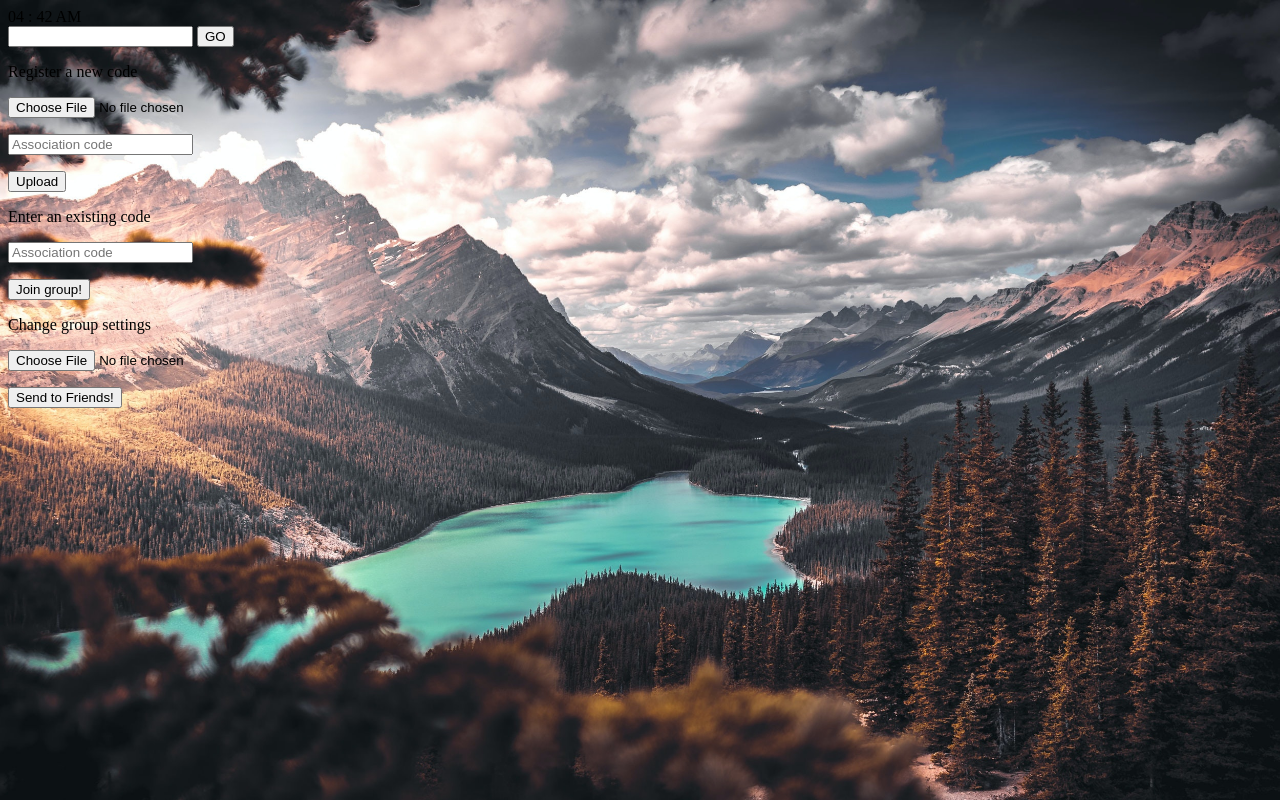
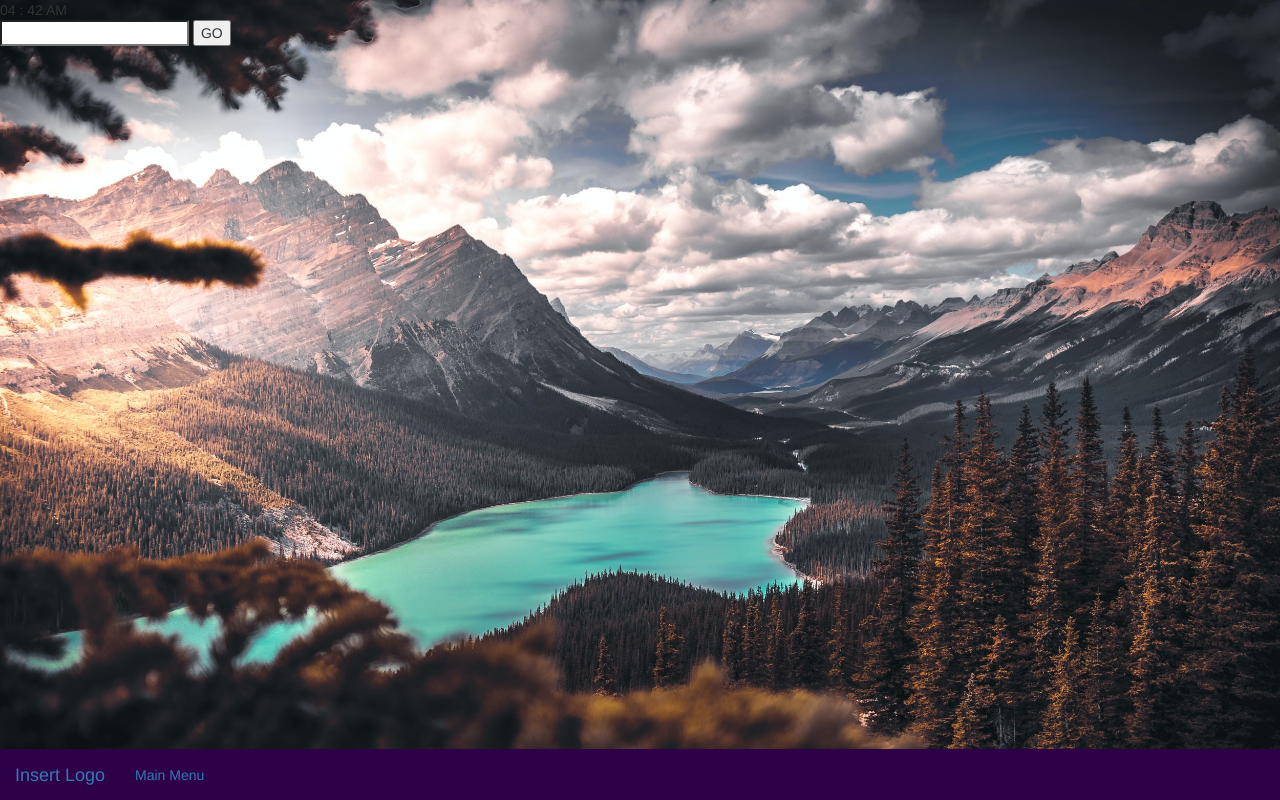
Before and after one commit to nivey25/Chrome-Extension-Project, a Flask app: page / in a window 1280 px wide. Run offline with Flask 2, Linux system fonts and the light colour scheme; data comes from the database, SQL or seed files in the repository; some libraries are stand-ins or nearby versions.

Commit message:
Adding navbar and modal to branch

```diff
--- /dev/null
+++ b/brogeybackdrops/templates/index.css
@@ -0,0 +1,16 @@
+.modal-header, h4, .close {
+    background-color: #5cb85c;
+    color:white !important;
+    text-align: center;
+    font-size: 30px;
+}
+.modal-footer {
+    background-color: #f9f9f9;
+}
+
+input[type=text] {
+    width: 100%;
+    padding: 12px 20px;
+    margin: 8px 0;
+    box-sizing: border-box;
+  }
--- a/brogeybackdrops/templates/index.html
+++ b/brogeybackdrops/templates/index.html
@@ -4,7 +4,12 @@
         <meta charset="UTF-8">
         <meta http-equiv="X-UA-Compatible" content="IE=edge">
         <meta name="viewport" content="width=device-width, initial-scale=1.0">
+        <link rel="stylesheet" href="https://maxcdn.bootstrapcdn.com/bootstrap/3.4.1/css/bootstrap.min.css">
+        <script src="https://ajax.googleapis.com/ajax/libs/jquery/3.6.0/jquery.min.js"></script>
+        <script src="https://maxcdn.bootstrapcdn.com/bootstrap/3.4.1/js/bootstrap.min.js"></script>
+        <link rel="stylesheet" href="index.css">
         <title>BrogeyBackdrops</title>
+
         <style>
             body {
                 background-image: url('../{{ picture[0]["photoPath"] }}');
@@ -13,8 +18,7 @@
                 background-size: cover;
             }
         </style>
-        <!-- Commented bc these files arent in the repo rn but feel free to uncomment when they are! -->
-        <!-- <link rel="stylesheet" href="style.css"> -->
+
     </head>
     <body onload="errorMessage()">
         <script>
@@ -27,7 +31,7 @@
     <body>
         <div id = "digital-clock"> </div>
         <!-- Commented bc these files arent in the repo rn but feel free to uncomment when they are! -->
-        <!-- <script src = "script.js"> </script> -->
+        <!-- <script src = "index.js"> </script> -->
 
         <form role="search" id="form">
             <input type="search" id="query" name="q">
@@ -80,22 +84,60 @@
             }
             Time();
         </script>
+    </body>
 
-        <p>Register a new code</p>
+    <!-- Modal -->
+    <div class="modal fade" id="myModal" role="dialog">
+        <div class="modal-dialog modal-dialog-bottom-right" role="document">
+            <!-- Modal content-->
+            <div class="modal-content">
+                <div class="modal-header" style="padding:20px 20px bold;">
+                    <button type="button" class="close" data-dismiss="modal">&times;</button>
+                    <h4><span class="glyphicon"></span>Main Menu</h4>
+                </div>
+                <div class="modal-body" style="padding:20px 10px;">
                     <form action="/register" method="POST" enctype="multipart/form-data">
+                        <label for="input"><span class="glyphicon "></span>Register a new code </label>
                         <p><input type="file" name="imageFile" id="imageFile" accept="image/*"></p>
-            <p><input type="text" name="userCode" placeholder="Association code"></p>
-            <p><input type="submit" value="Upload"></p>
+                        <p><input type="text" class="form-control" name="userCode" placeholder="Association code"></p>
+                        <p><input type="submit" class="btn btn-default" value="Upload"></p>
                     </form>
-        <p>Enter an existing code</p>
                     <form action="/existing" method="POST" enctype="multipart/form-data">
-            <p><input type="text" name="existingCode" placeholder="Association code"></p>
-            <p><input type="submit" value="Join group!"></p>
+                        <label for="input"><span class="glyphicon "></span>Enter an existing code </label>
+                        <p><input type="text" class="form-control" name="existingCode" placeholder="Association code"></p>
+                        <p><input type="submit" class="btn btn-default" value="Join group!"></p>
                     </form>
-        <p>Change group settings</p>
                     <form action="/upload" method="POST" enctype="multipart/form-data">
+                        <label for="input"><span class="glyphicon"></span>Change group settings </label>
                         <p><input type="file" name="shareFile" id="shareFile" accept="image/*"></p>
-            <p><input type="submit" value="Send to Friends!"></p>
+                        <p><input type="submit" class="btn btn-default" value="Send to Friends!"></p>
                     </form>
-    </body>
+                </div>
+                <div class="modal-footer">
+                    <button type="submit" class="btn btn-danger btn-default pull-left" data-dismiss="modal"><span class="glyphicon glyphicon-remove"></span> Cancel</button>
+                </div>
+            </div>
+        </div>
+    </div>
+
+    <script>
+        $(document).ready(function(){
+            $("#myBtn").click(function(){
+            $("#myModal").modal();
+        });
+      });
+    </script>
+
+    <!--navbar-->
+    <nav class="navbar navbar-light navbar-fixed-bottom" style="background-color: #2e0047;">
+        <div class="container-fluid">
+            <div class="navbar-header">
+                <a class="navbar-brand">Insert Logo</a>
+            </div>
+            <ul class="nav navbar-nav ml-auto" role="navigation">
+                <li><a href="#myModal" data-toggle = "modal" data-target= "#myModal" class="nav-link">Main Menu</a></li>
+            </ul>
+        </div>
+    </nav>
+
 </html>
```
Lines whose indentation alone changed are shown as unchanged.
